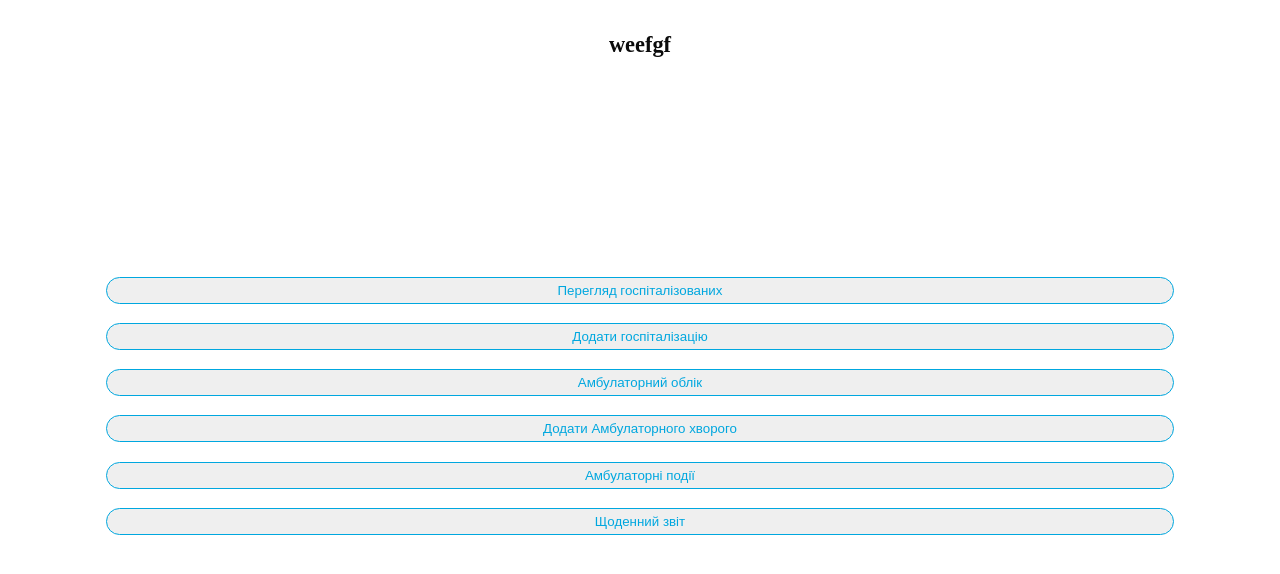
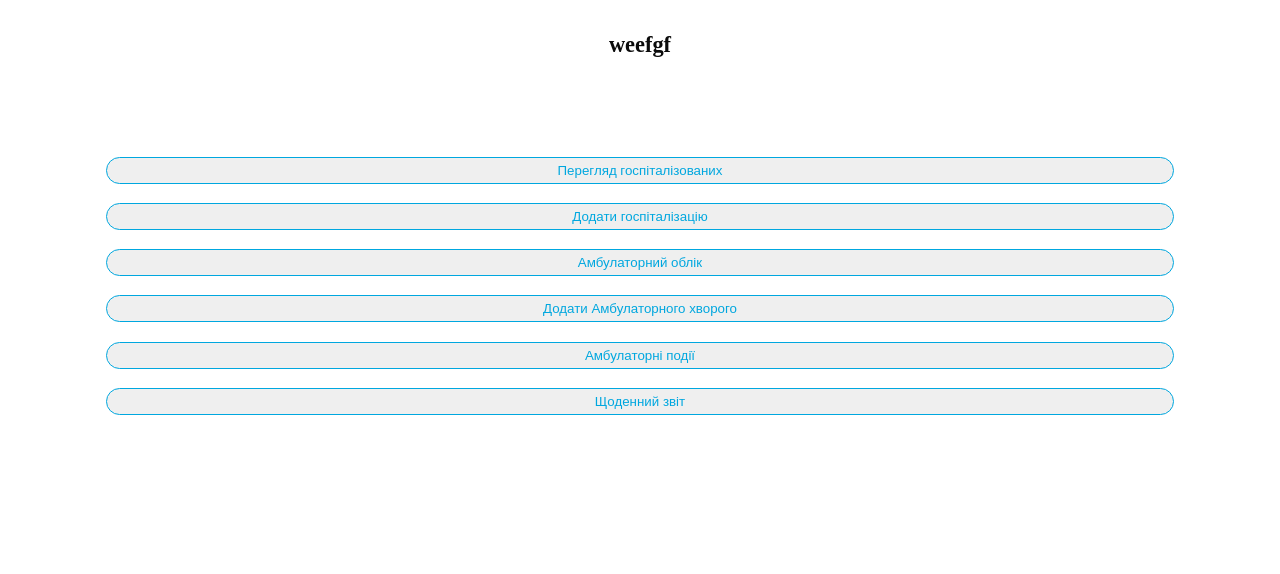
Before and after one commit to niknuzhnyh/medCRM, a plain HTML site: page index.html in a window 1280 px wide. Shown: the part 44-618 px from the top of the page. Drawn offline with Linux system fonts and the light colour scheme.

Commit message:
Update style.css

```diff
--- a/style.css
+++ b/style.css
@@ -24,11 +24,13 @@ button {
     cursor: pointer;
     transition: 0.5s;
 }
+
 button:hover {
     background-color: #cc8800;
     color: #fff;
     border: 1px solid #cc8800;
 }
+
 button .active {
     background-color: #cc8800;
     color: #fff;
@@ -57,11 +59,11 @@ button .active {
     flex-direction: column;
 }
 
-.hidden{
+.hidden {
     display: none;
 }
 
-.container{
+.container {
     margin: 0 auto;
     padding: 1rem;
     max-width: 1100px;
@@ -80,12 +82,15 @@ input {
     box-shadow: none;
     -webkit-tap-highlight-color: rgba(0, 0, 0, 0);
 }
+
 input:invalid {
     border: 2px dashed red;
 }
+
 input:disabled {
     border: 2px dashed #c5c5c5;
 }
+
 input:focus-visible {
     outline: 0 !important;
 }
@@ -94,5 +99,5 @@ input {
 
 
 .btnsWrapper {
-    margin-top: 25vh;
+    margin-top: 10vh;
 }
```
Lines whose indentation alone changed are shown as unchanged.
